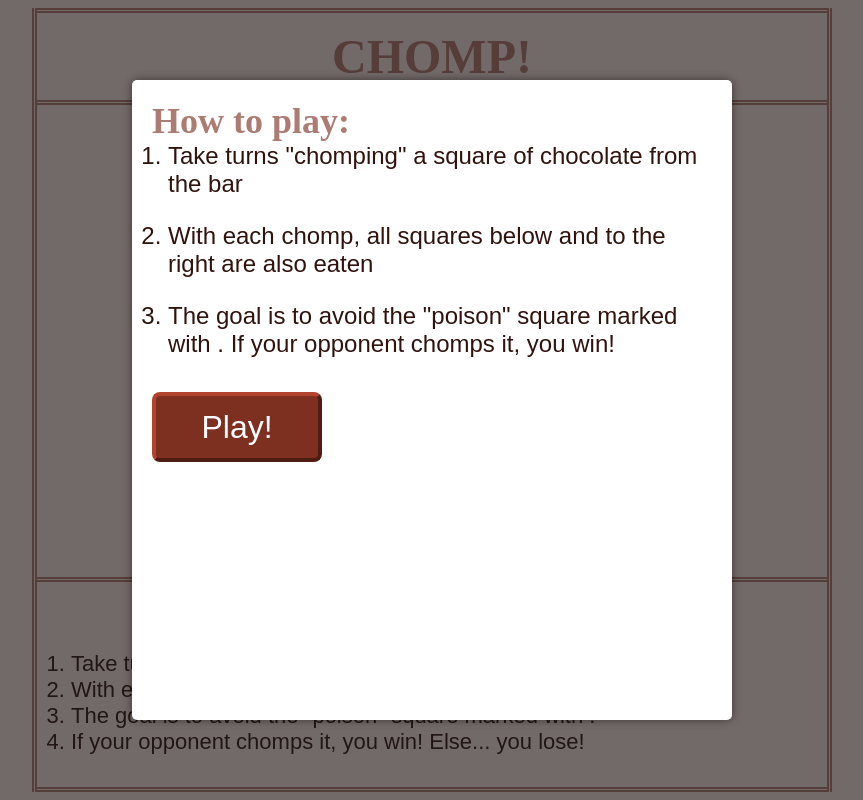
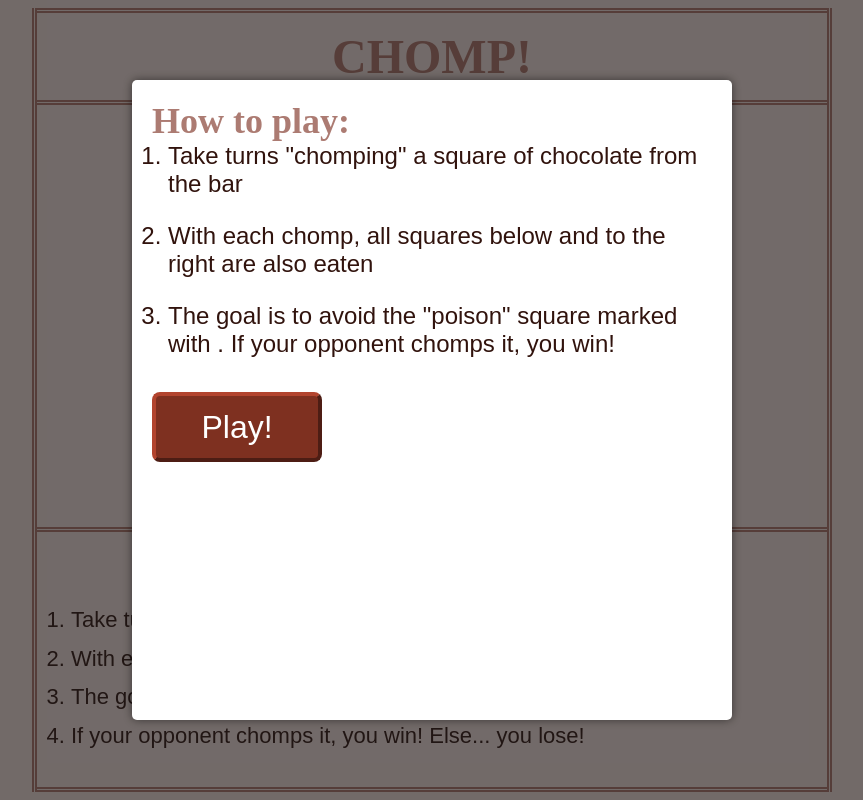
Before and after one commit to nikhilNathwani/Chomp, a React (Create React App) app in the folder src/: page / in a window 1280 px wide. Shown: the whole page, without its empty margins (208-1071 px from the left). Built offline with nearby package versions, Linux system fonts and the light colour scheme.

Commit message:
Style polish

```diff
--- a/src/styles.css
+++ b/src/styles.css
@@ -55,11 +55,15 @@ body {
 	text-align: center;
 }
 
-#rules > ol {
-	font-size: 1.375rem;
+#rules ol {
 	color: hsl(10, 26%, 21%);
 	margin-block: 1rem;
 	padding-left: 1.125rem;
+}
+
+#rules li {
+	font-size: 1.375rem;
+	line-height: 1.75;
 }
 
 h1,
@@ -73,6 +77,7 @@ h1 {
 }
 
 #nextTurnIndicator {
+	font-size: 1.5rem;
 	width: fit-content;
 	margin-bottom: 0.5rem;
 	padding: 0.5rem;
```
